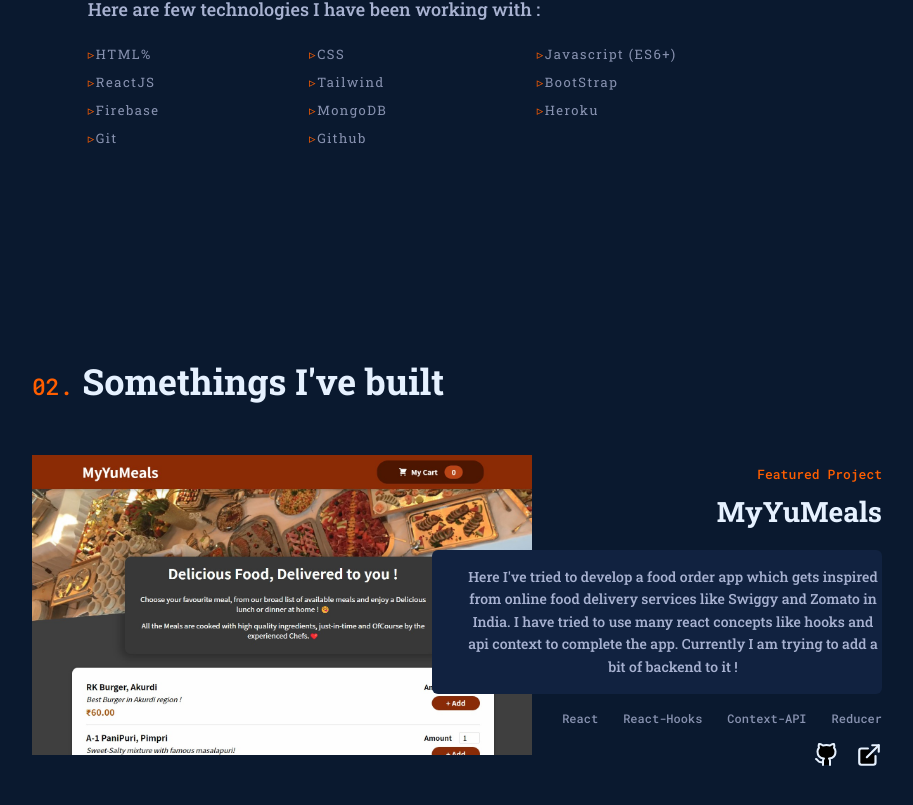
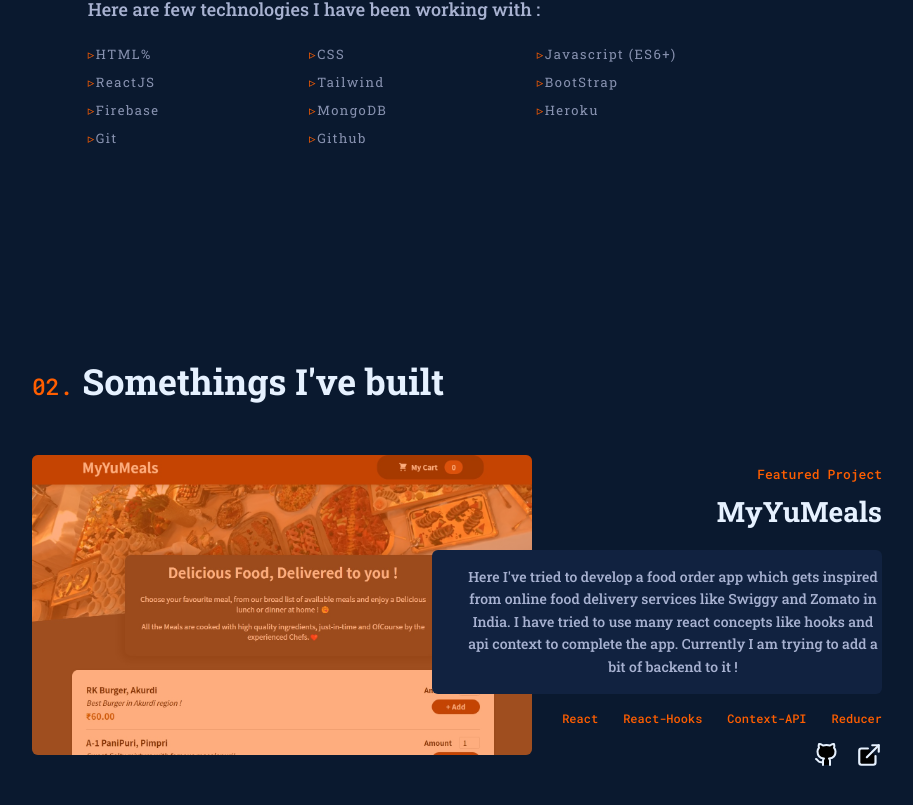
Before and after one commit to rupamsutar/Portfolio, a React (Create React App) app: page / in a window 1280 px wide. Shown: the part 1477-2282 px from the top of the page, without its empty margins (183-1096 px from the left). Built offline with nearby package versions, Linux system fonts and the light colour scheme.

Commit message:
image hover effect completed

```diff
--- a/src/Components/Projects/MainProjectInfo.js
+++ b/src/Components/Projects/MainProjectInfo.js
@@ -9,7 +9,10 @@ const MainProjectInfo = () => {
 
         <div className={classes.mainProjectInfo}>
             <div className={classes.image}>
-                <img src={MyYuMeals} alt="Project information" />
+                {/* <img src={MyYuMeals} alt="Project information" /> */}
+            </div>
+            <div className={classes["image_hover_effect"]}>
+                <p> </p>
             </div>
             <div className={classes['content__intro']}>
                 <p>Featured Project</p>
--- a/src/Components/Projects/MainProjectInfo.module.css
+++ b/src/Components/Projects/MainProjectInfo.module.css
@@ -1,5 +1,6 @@
 .mainProjectInfo {
     position: relative;
+    z-index: 1;
 
     display: flex;
     flex-direction: column;
@@ -8,16 +9,42 @@
 }
 
 /* IMAGE SECTION */
+
+.image, .image_hover_effect {
+    border-radius: 6px;
+}
+
 .image {
+    background-image:url("../../Assets/MyYuMeals.jpg");
+    background-size: cover;
+    background-position: center;
+    width: 500px;
+    height: 300px;
+
     position: absolute;
     top: 0;
     left: 0;
+    z-index: -1;
 
+
+}
+
+.image_hover_effect {
+    background-color: #ff5e00;
+
+    position: absolute;
     z-index: -1;
+    top: 0;
+    left: 0;
+    height: 300px;
+    width: 500px;
+
+    opacity: 0.5;
+    transition: all 0.3s;
 }
-.image img {
-    width: 500px;
-    height: 300px;
+
+.image_hover_effect:hover {
+    opacity: 0;
 }
 
 
@@ -60,7 +87,7 @@
     font-weight: 400;
 }
 .content__list ul {
-    color: #8892b0;
+    color: #ff5e00;
     display: flex;
     align-items: center;
     justify-content: space-between;
```
